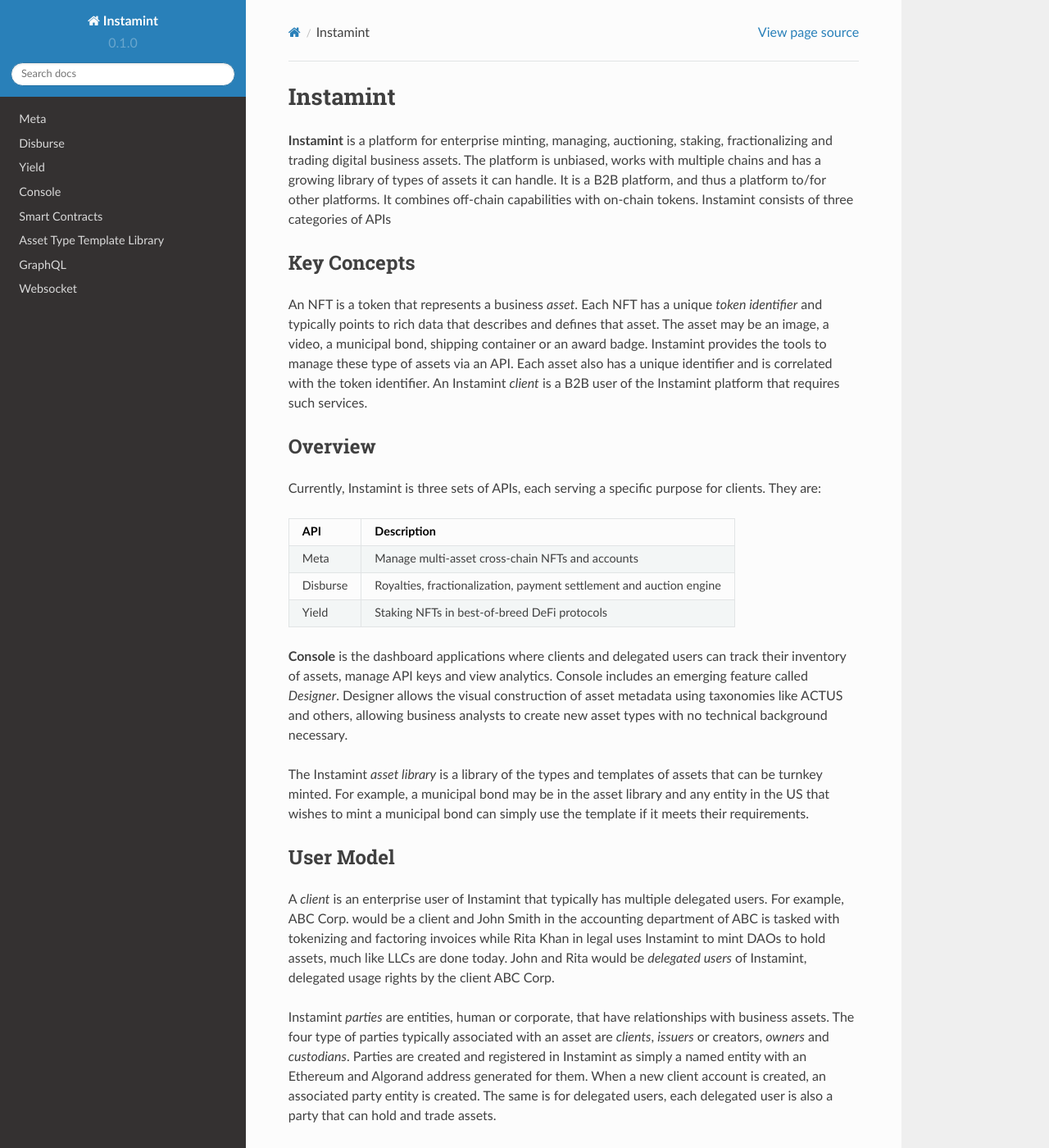
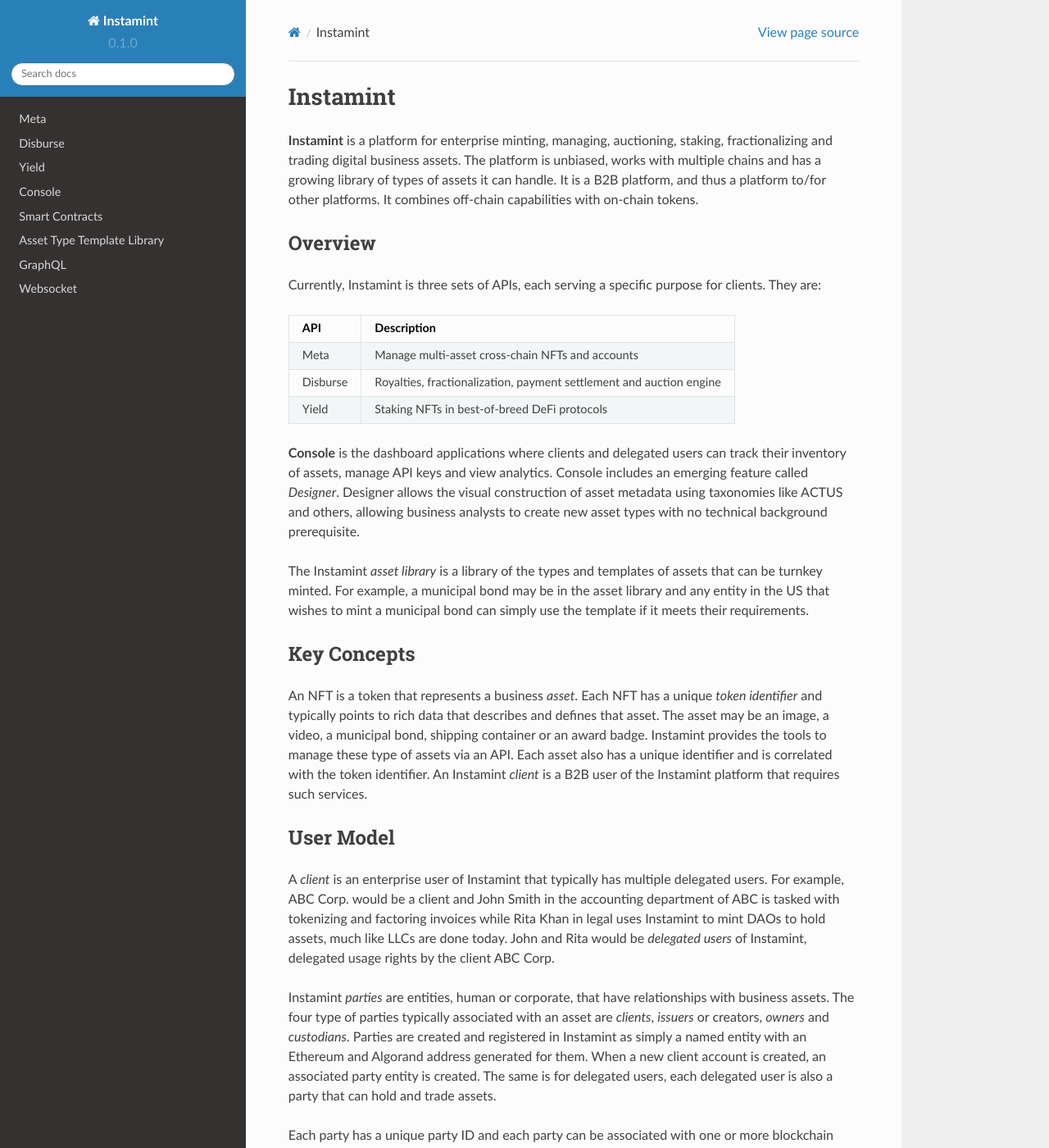
Before and after one commit to instamint/zzz-deprecated-docs, a Sphinx documentation site: the page built from docs/source/index.rst, in a window 1280 px wide and 1400 px high. Shown: the whole window at 82% size. Built offline with Sphinx 7.4.7 and the Read the Docs theme 2.0.0, drawn with Linux system fonts in a browser that asks for light colours; pages that are not in the unit, such as notebooks, are missing from menus; some of the changed lines change nothing that is shown.

Commit message:
Update index.rst

```diff
--- a/docs/source/index.rst
+++ b/docs/source/index.rst
@@ -1,12 +1,7 @@
 Instamint
 ===================================
 
-**Instamint** is a platform for enterprise minting, managing, auctioning, staking, fractionalizing and trading digital business assets. The platform is unbiased, works with multiple chains and has a growing library of types of assets it can handle. It is a B2B platform, and thus a platform to/for other platforms. It combines off-chain capabilities with on-chain tokens. Instamint consists of three categories of APIs
-
-Key Concepts
-------------
-
-An NFT is a token that represents a business *asset*. Each NFT has a unique *token identifier* and typically points to rich data that describes and defines that asset. The asset may be an image, a video, a municipal bond, shipping container or an award badge. Instamint provides the tools to manage these type of assets via an API. Each asset also has a unique identifier and is correlated with the token identifier. An Instamint *client* is a B2B user of the Instamint platform that requires such services.
+**Instamint** is a platform for enterprise minting, managing, auctioning, staking, fractionalizing and trading digital business assets. The platform is unbiased, works with multiple chains and has a growing library of types of assets it can handle. It is a B2B platform, and thus a platform to/for other platforms. It combines off-chain capabilities with on-chain tokens.
 
 
 Overview
@@ -24,9 +19,15 @@
 | Yield     | Staking NFTs in best-of-breed DeFi protocols                                                 |
 +-----------+----------------------------------------------------------------------------------------------+
 
-**Console** is the dashboard applications where clients and delegated users can track their inventory of assets, manage API keys and view analytics. Console includes an emerging feature called *Designer*. Designer allows the visual construction of asset metadata using taxonomies like ACTUS and others, allowing business analysts to create new asset types with no technical background necessary.
+**Console** is the dashboard applications where clients and delegated users can track their inventory of assets, manage API keys and view analytics. Console includes an emerging feature called *Designer*. Designer allows the visual construction of asset metadata using taxonomies like ACTUS and others, allowing business analysts to create new asset types with no technical background prerequisite.
 
 The Instamint *asset library* is a library of the types and templates of assets that can be turnkey minted. For example, a municipal bond may be in the asset library and any entity in the US that wishes to mint a municipal bond can simply use the template if it meets their requirements.
+
+Key Concepts
+------------
+
+An NFT is a token that represents a business *asset*. Each NFT has a unique *token identifier* and typically points to rich data that describes and defines that asset. The asset may be an image, a video, a municipal bond, shipping container or an award badge. Instamint provides the tools to manage these type of assets via an API. Each asset also has a unique identifier and is correlated with the token identifier. An Instamint *client* is a B2B user of the Instamint platform that requires such services.
+
 
 User Model
 ----------
@@ -36,7 +37,6 @@
 Instamint *parties* are entities, human or corporate, that have relationships with business assets. The four type of parties typically associated with an asset are *clients*, *issuers* or creators, *owners* and *custodians*. Parties are created and registered in Instamint as simply a named entity with an Ethereum and Algorand address generated for them. When a new client account is created, an associated party entity is created. The same is for delegated users, each delegated user is also a party that can hold and trade assets.
 
 Each party has a unique party ID and each party can be associated with one or more blockchain accounts or wallets and each party is associated with a B2B reference ID meaningful only to the partner or client. An NFT has at least four parties associated with it - the client that created it, the issuer, current owner and custodian.
-
 
 
 Multichain
```
